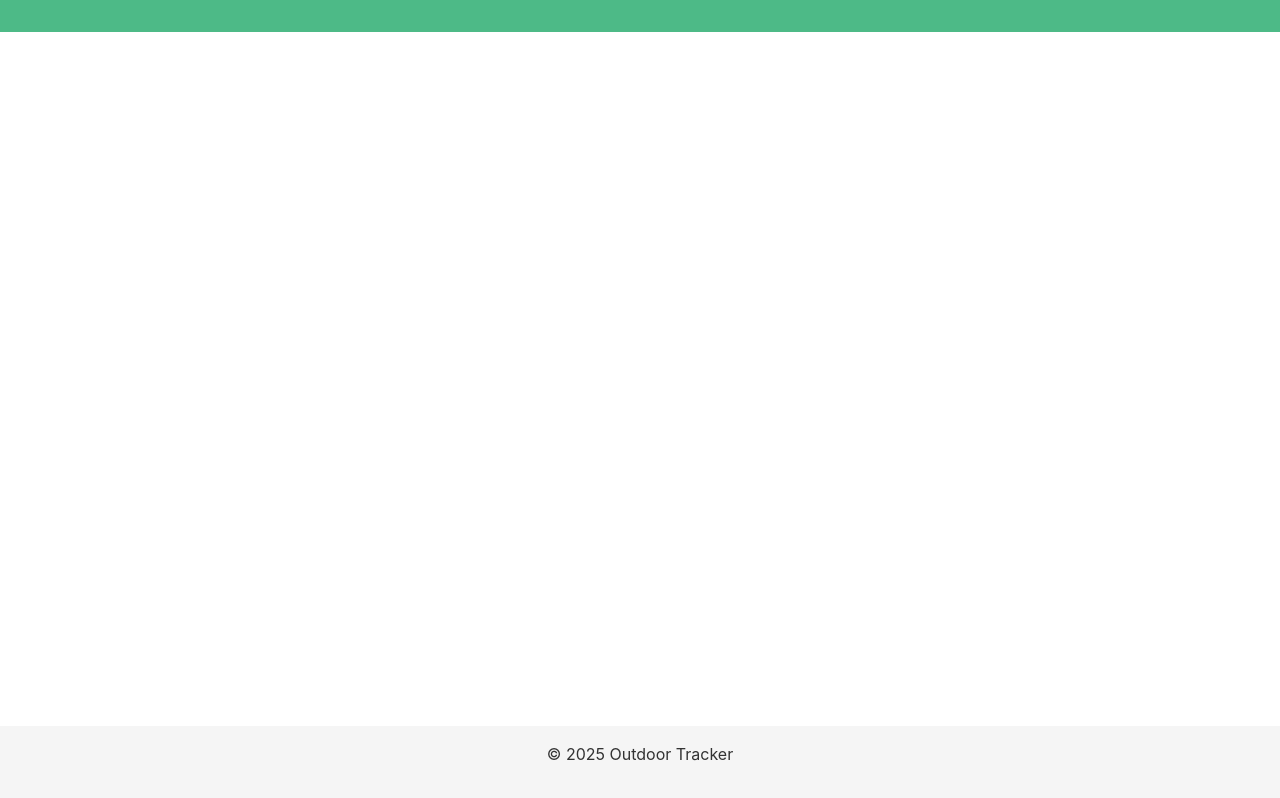
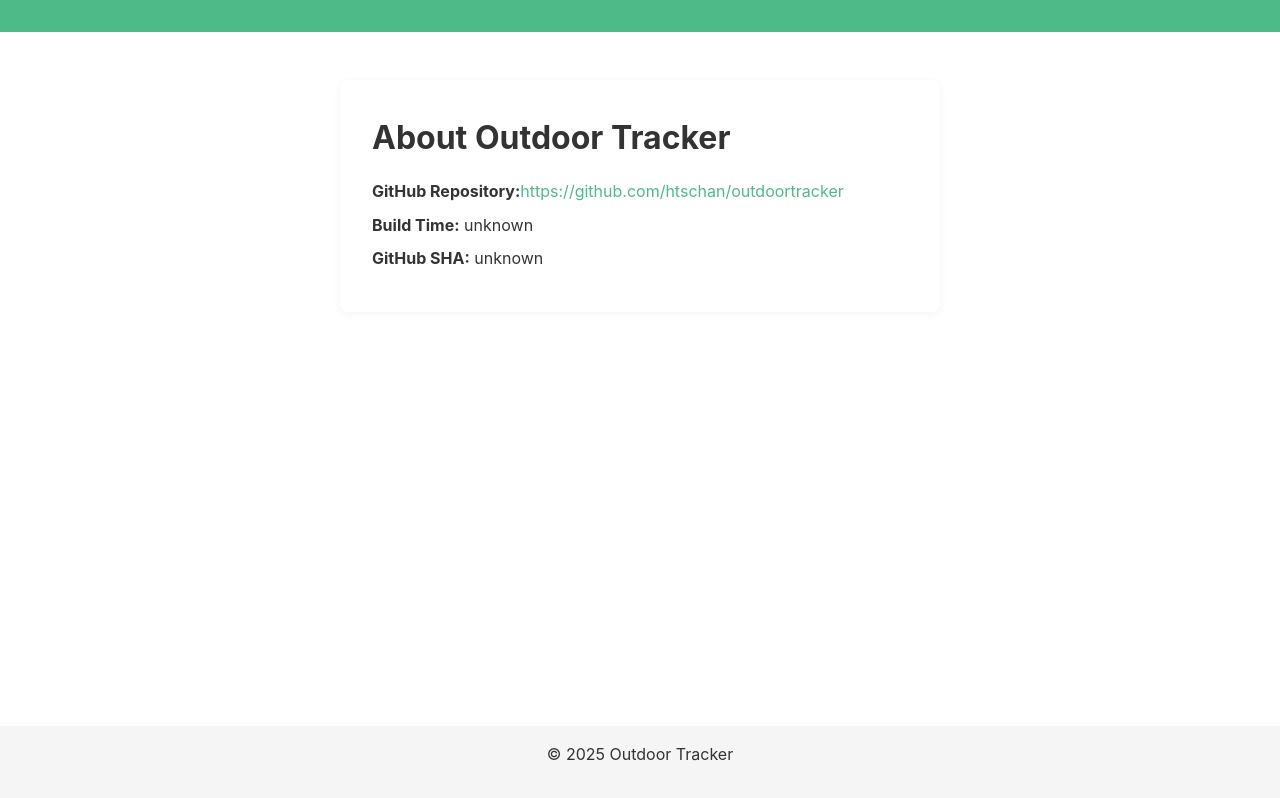
Before and after one commit to htschan/outdoortracker, a Vue app in the folder frontend/: page /about in a window 1280 px wide. Built offline with nearby package versions, Linux system fonts and the light colour scheme.

Commit message:
Add About page and link in navigation

```diff
--- a/frontend/src/App.vue
+++ b/frontend/src/App.vue
@@ -6,6 +6,7 @@
         <router-link to="/map">Map</router-link>
         <router-link to="/profile">Profile</router-link>
         <router-link v-if="isAdmin" to="/admin/users">Manage Users</router-link>
+        <router-link to="/about">About</router-link>
         <a href="#" @click.prevent="logout">Logout</a>
       </nav>
     </header>
--- a/frontend/src/router/index.js
+++ b/frontend/src/router/index.js
@@ -49,6 +49,11 @@ const routes = [
       requiresAuth: true,
       requiresAdmin: true
     }
+  },
+  {
+    path: '/about',
+    name: 'about',
+    component: () => import('../views/AboutView.vue')
   }
 ]
 
--- /dev/null
+++ b/frontend/src/views/AboutView.vue
@@ -0,0 +1,37 @@
+<template>
+  <div class="about">
+    <h1>About Outdoor Tracker</h1>
+    <p>
+      <strong>GitHub Repository:</strong>
+      <a href="https://github.com/htschan/outdoortracker" target="_blank" rel="noopener">https://github.com/htschan/outdoortracker</a>
+    </p>
+    <p>
+      <strong>Build Time:</strong> {{ buildTime }}
+    </p>
+    <p>
+      <strong>GitHub SHA:</strong> {{ gitSha }}
+    </p>
+  </div>
+</template>
+
+<script setup>
+const buildTime = import.meta.env.VITE_BUILD_TIME || 'unknown';
+const gitSha = import.meta.env.VITE_GIT_SHA || 'unknown';
+</script>
+
+<style scoped>
+.about {
+  max-width: 600px;
+  margin: 2rem auto;
+  padding: 2rem;
+  background: #fff;
+  border-radius: 8px;
+  box-shadow: 0 2px 8px rgba(0,0,0,0.05);
+}
+.about h1 {
+  margin-bottom: 1rem;
+}
+.about p {
+  margin: 0.5rem 0;
+}
+</style>
```
